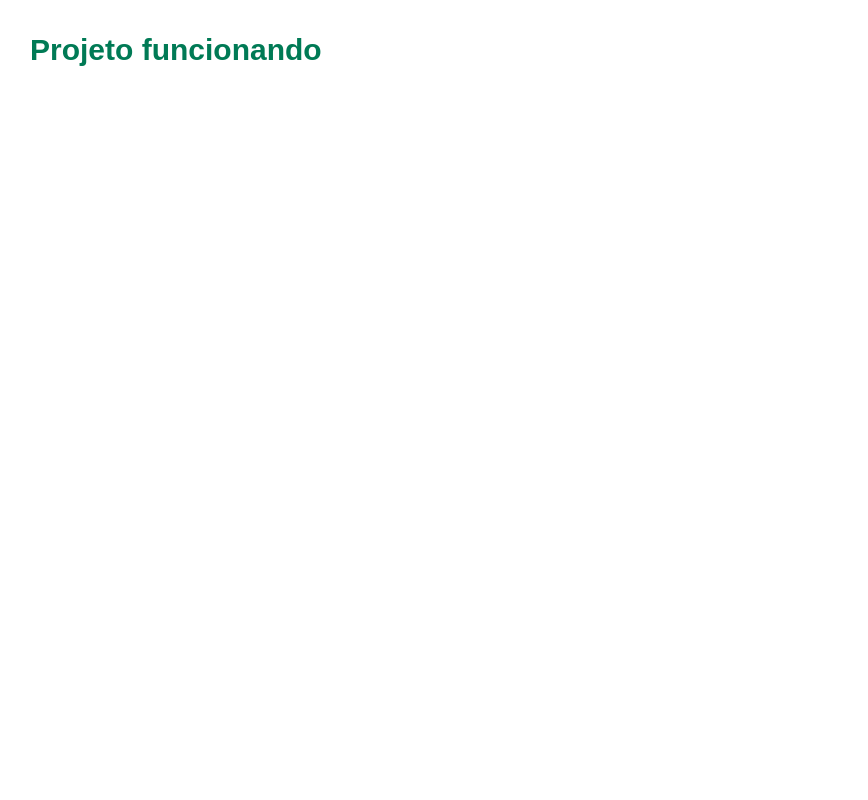
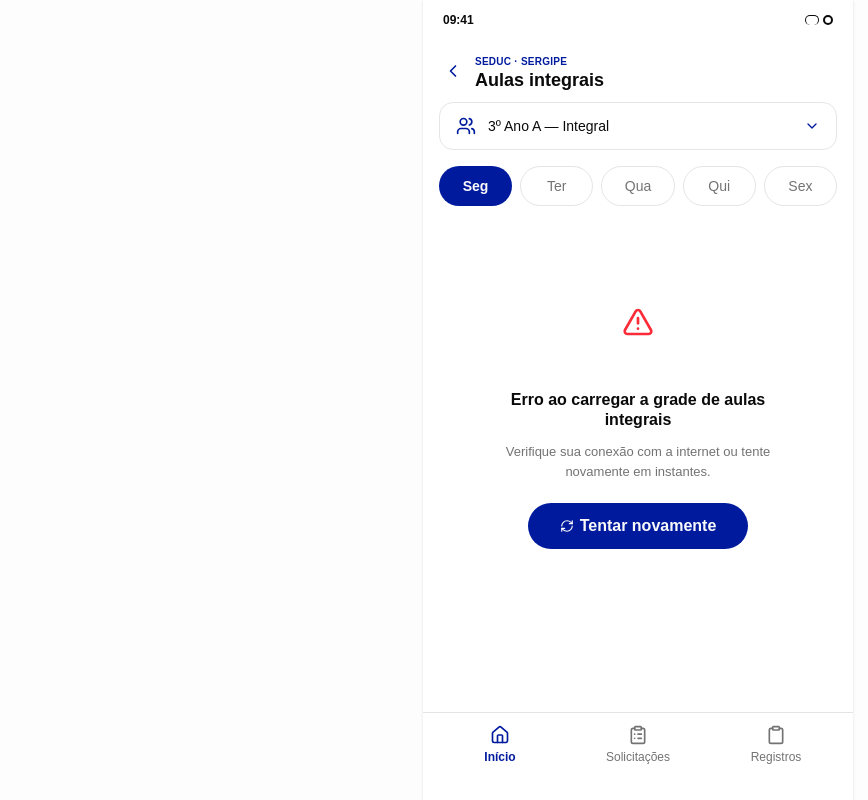
Before and after one commit to Pedro-Duran/Squad_60, a React (Vite) app: page / in a window 1280 px wide. Shown: the whole page, without its empty margins (2-870 px from the left). Built offline with nearby package versions, Linux system fonts and the light colour scheme.

Commit message:
featur/#145telas-de-erro

```diff
--- a/src/App.jsx
+++ b/src/App.jsx
@@ -1,3 +1,144 @@
+import { useState } from "react"
+import {
+  ChevronDown,
+  ChevronLeft,
+  Clipboard,
+  ClipboardList,
+  Home,
+  Users,
+} from "lucide-react"
+
+import { EstadoErro } from "@/components/shared/EstadoErro"
+
+function StatusBar() {
+  return (
+    <div className="flex h-10 items-center justify-between px-5 text-xs font-bold text-foreground">
+      <span>09:41</span>
+      <div className="flex items-center gap-1" aria-hidden="true">
+        <span className="h-2.5 w-3.5 rounded-sm border border-current border-b-0" />
+        <span className="h-2.5 w-2.5 rounded-full border-2 border-current" />
+      </div>
+    </div>
+  )
+}
+
+function TelaAulasIntegrais() {
+  return (
+    <div className="min-h-dvh bg-muted/20">
+      <div className="mx-auto flex min-h-dvh w-full max-w-[430px] flex-col bg-background shadow-sm">
+        <header>
+          <StatusBar />
+          <div className="flex h-[62px] items-center gap-3 px-5">
+            <ChevronLeft className="size-5 text-primary" aria-hidden="true" />
+            <div>
+              <p className="text-[10px] font-bold uppercase tracking-wide text-primary">
+                SEDUC · SERGIPE
+              </p>
+              <h1 className="mt-0.5 text-lg font-bold leading-none text-foreground">
+                Aulas integrais
+              </h1>
+            </div>
+          </div>
+        </header>
+
+        <main className="flex flex-1 flex-col overflow-hidden px-4 pb-2">
+          <button
+            type="button"
+            className="flex h-12 w-full items-center rounded-xl border border-border bg-background px-4 text-left"
+          >
+            <Users className="mr-3 size-5 text-primary" aria-hidden="true" />
+            <span className="flex-1 text-sm font-medium">
+              3º Ano A — Integral
+            </span>
+            <ChevronDown className="size-4 text-primary" aria-hidden="true" />
+          </button>
+
+          <nav className="mt-4 grid grid-cols-5 gap-2" aria-label="Dias da semana">
+            {["Seg", "Ter", "Qua", "Qui", "Sex"].map((dia, index) => (
+              <button
+                key={dia}
+                type="button"
+                className={
+                  index === 0
+                    ? "h-10 rounded-full bg-primary text-sm font-bold text-primary-foreground"
+                    : "h-10 rounded-full border border-border bg-background text-sm text-muted-foreground"
+                }
+              >
+                {dia}
+              </button>
+            ))}
+          </nav>
+
+          <EstadoErro
+            nome="a grade de aulas integrais"
+            onTentarNovamente={() => new Promise((resolve) => setTimeout(resolve, 900))}
+          />
+        </main>
+
+        <footer className="grid h-[88px] grid-cols-3 border-t border-border bg-background px-2 pt-3 text-center">
+          <button type="button" className="flex flex-col items-center gap-1 text-primary">
+            <Home className="size-5" aria-hidden="true" />
+            <span className="text-xs font-bold">Início</span>
+          </button>
+          <button type="button" className="flex flex-col items-center gap-1 text-muted-foreground">
+            <ClipboardList className="size-5" aria-hidden="true" />
+            <span className="text-xs">Solicitações</span>
+          </button>
+          <button type="button" className="flex flex-col items-center gap-1 text-muted-foreground">
+            <Clipboard className="size-5" aria-hidden="true" />
+            <span className="text-xs">Registros</span>
+          </button>
+        </footer>
+      </div>
+    </div>
+  )
+}
+
+function VitrineEstadoErro() {
+  const [exemploAtivo, setExemploAtivo] = useState("aulas")
+
+  return (
+    <main className="min-h-dvh bg-muted/20 p-4">
+      <div className="mx-auto max-w-[430px] rounded-2xl border border-border bg-background p-4">
+        <h1 className="text-lg font-bold text-foreground">Estado de erro</h1>
+        <div className="mt-3 flex gap-2">
+          <button
+            type="button"
+            onClick={() => setExemploAtivo("aulas")}
+            className="rounded-full bg-primary px-4 py-2 text-sm font-bold text-primary-foreground"
+          >
+            Aulas
+          </button>
+          <button
+            type="button"
+            onClick={() => setExemploAtivo("historico")}
+            className="rounded-full border border-border px-4 py-2 text-sm"
+          >
+            Histórico
+          </button>
+        </div>
+        <div className="mt-4 min-h-[360px] border-t border-border">
+          {exemploAtivo === "aulas" ? (
+            <EstadoErro
+              nome="as aulas de hoje"
+              onTentarNovamente={() => new Promise((resolve) => setTimeout(resolve, 900))}
+            />
+          ) : (
+            <EstadoErro
+              nome="o histórico escolar"
+              onTentarNovamente={() => new Promise((resolve) => setTimeout(resolve, 900))}
+            />
+          )}
+        </div>
+      </div>
+    </main>
+  )
+}
+
 export default function App() {
-  return <h1 className="p-8 text-3xl font-bold text-emerald-700"> Projeto funcionando</h1>
+  if (window.location.pathname === "/dev/componentes") {
+    return <VitrineEstadoErro />
+  }
+
+  return <TelaAulasIntegrais />
 }
--- /dev/null
+++ b/src/components/shared/EstadoErro.jsx
@@ -0,0 +1,62 @@
+import { useState } from "react"
+import { RefreshCw, TriangleAlert } from "lucide-react"
+
+import { Button } from "@/components/ui/button"
+
+const descricaoPadrao =
+  "Verifique sua conexão com a internet ou tente novamente em instantes."
+
+export function EstadoErro({
+  nome,
+  descricao = descricaoPadrao,
+  onTentarNovamente,
+}) {
+  const [carregando, setCarregando] = useState(false)
+
+  async function tentarNovamente() {
+    if (carregando) return
+
+    setCarregando(true)
+    try {
+      await onTentarNovamente?.()
+    } finally {
+      setCarregando(false)
+    }
+  }
+
+  return (
+    <section
+      role="alert"
+      className="flex min-h-full flex-1 flex-col items-center px-4 pt-[clamp(56px,10vh,88px)] text-center"
+    >
+      <div className="flex size-[72px] items-center justify-center rounded-full bg-error-soft">
+        <TriangleAlert
+          aria-hidden="true"
+          className="size-8 text-destructive"
+        />
+      </div>
+
+      <h1 className="mt-8 max-w-[320px] text-base font-bold leading-tight text-foreground">
+        Erro ao carregar {nome}
+      </h1>
+
+      <p className="mt-3 max-w-[320px] text-[13px] leading-5 text-muted-foreground">
+        {descricao}
+      </p>
+
+      <Button
+        type="button"
+        size="lg"
+        disabled={carregando}
+        onClick={tentarNovamente}
+        className="mt-5 h-12 rounded-full px-8 text-base font-bold"
+      >
+        <RefreshCw
+          aria-hidden="true"
+          className="size-[14px]"
+        />
+        {carregando ? "Carregando..." : "Tentar novamente"}
+      </Button>
+    </section>
+  )
+}
--- a/src/index.css
+++ b/src/index.css
@@ -55,7 +55,7 @@
     --card-foreground: oklch(0.145 0 0);
     --popover: oklch(1 0 0);
     --popover-foreground: oklch(0.145 0 0);
-    --primary: oklch(0.205 0 0);
+    --primary: oklch(0.338 0.205 264);
     --primary-foreground: oklch(0.985 0 0);
     --secondary: oklch(0.97 0 0);
     --secondary-foreground: oklch(0.205 0 0);
@@ -63,7 +63,8 @@
     --muted-foreground: oklch(0.556 0 0);
     --accent: oklch(0.97 0 0);
     --accent-foreground: oklch(0.205 0 0);
-    --destructive: oklch(0.577 0.245 27.325);
+    --destructive: oklch(0.637 0.237 25);
+    --error-soft: oklch(0.936 0.045 17);
     --border: oklch(0.922 0 0);
     --input: oklch(0.922 0 0);
     --ring: oklch(0.708 0 0);
```
